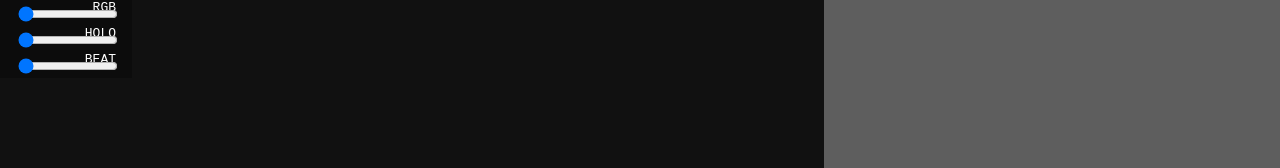
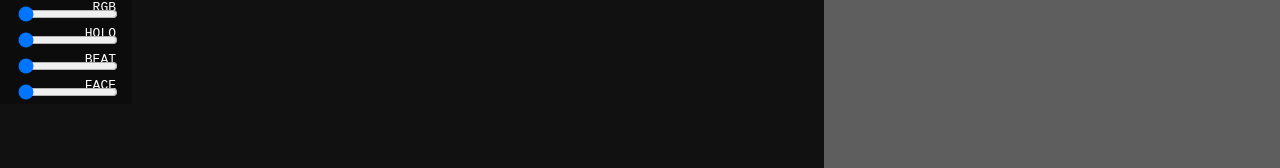
Before and after one commit to lakmeer/colossal-pinball, a SvelteKit app: page / in a window 1280 px wide. Shown: the part 195-363 px from the top of the page. Built offline with nearby package versions, Linux system fonts and the light colour scheme.

Commit message:
Add face color slider

```diff
--- a/src/components/LayerRenderer.svelte
+++ b/src/components/LayerRenderer.svelte
@@ -100,7 +100,8 @@
     u_distort={fx.distort}
     u_hyper={fx.hyper}
     u_beat={fx.beat}
-    u_light_rainbow={fx.rainbow}
+    u_rgb={fx.rgb}
+    u_face={fx.face}
 
     u_num_lamps={lampState.length}
     u_lamps={lampState}
--- a/src/routes/+page.svelte
+++ b/src/routes/+page.svelte
@@ -243,10 +243,11 @@
   let fx:FxConfig = {
     hyper: 0,
     holo: 0,
-    rainbow: 0,
+    rgb: 0,
     distort: 0,
     hypno: 0,
     beat: 0,
+    face: 0
   }
 </script>
 
@@ -284,11 +285,13 @@ Steps: {substeps}
     <span>MELT</span>
     <input bind:value={fx.distort} type="range" min="0" max="1" step="0.01" />
     <span>RGB</span>
-    <input bind:value={fx.rainbow} type="range" min="0" max="1" step="0.01" />
+    <input bind:value={fx.rgb} type="range" min="0" max="1" step="0.01" />
     <span>HOLO</span>
     <input bind:value={fx.holo} type="range" min="0" max="1" step="0.01" />
     <span>BEAT</span>
     <input bind:value={fx.beat} type="range" min="0" max="1" step="0.01" />
+    <span>FACE</span>
+    <input bind:value={fx.face} type="range" min="0" max="1" step="0.01" />
   </div>
 </div>
 
```
Also changed, not shown: src/shaders/table.glsl.
